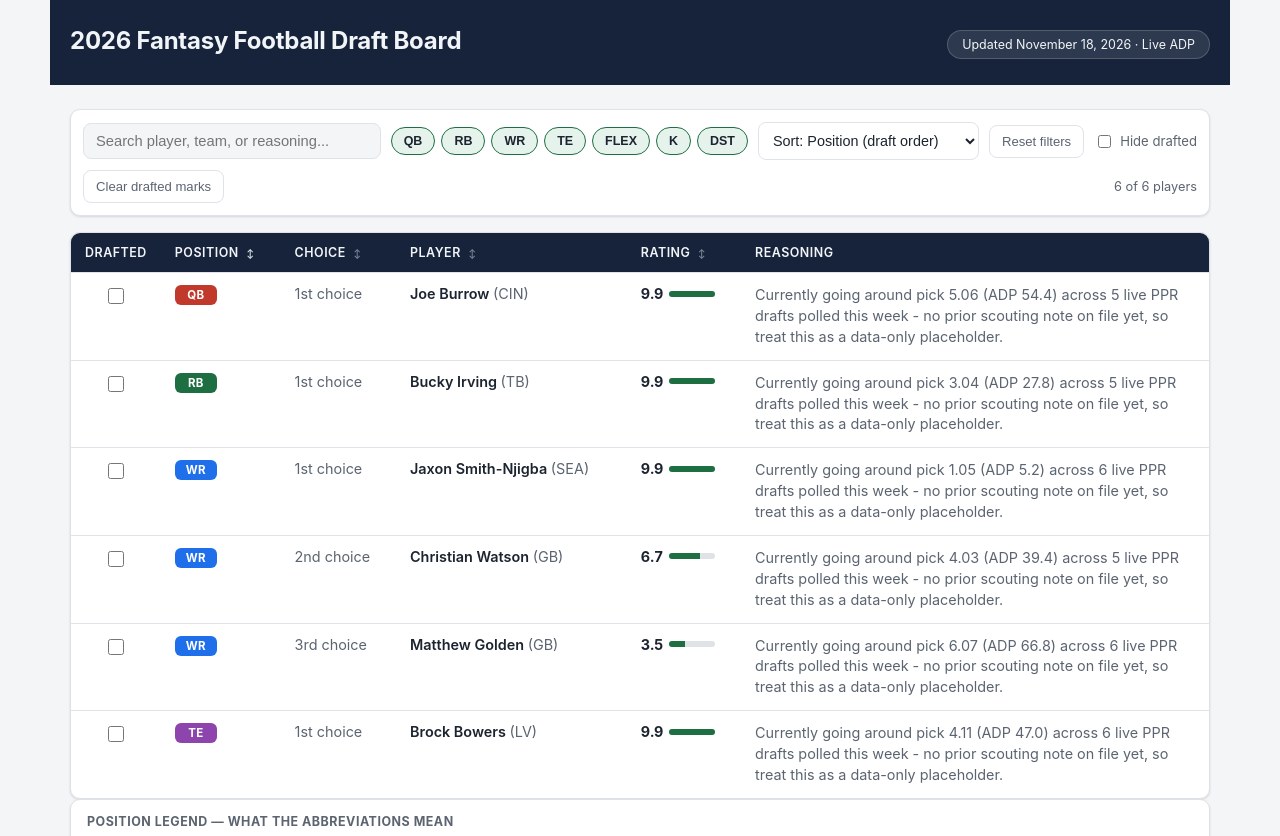
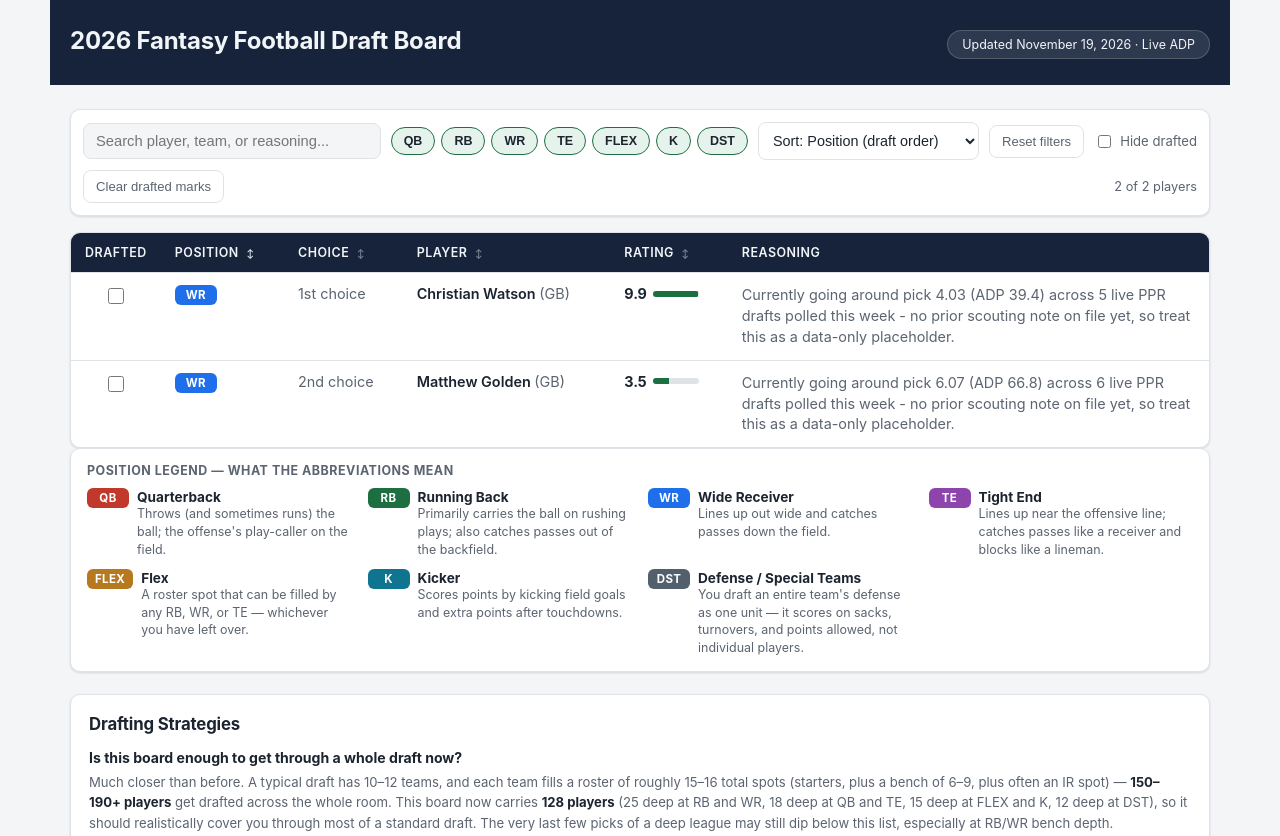
Before and after one commit to tsummey/fantasy-football-draft-board, a plain HTML site: page index.html in a window 1280 px wide. Shown: the top 836 px of the page. Drawn offline with Linux system fonts and the light colour scheme.

Commit message:
Refresh live ADP data (2026-11-19)

```diff
--- a/index.html
+++ b/index.html
@@ -465,7 +465,7 @@
       <div>
         <h1>2026 Fantasy Football Draft Board</h1>
       </div>
-      <span class="badge">Updated November 18, 2026 &middot; Live ADP</span>
+      <span class="badge">Updated November 19, 2026 &middot; Live ADP</span>
     </div>
   </header>
 
@@ -583,18 +583,10 @@
 
 <script>
 const DATA = [
-  { position: "QB", depth: 1, player: "Joe Burrow", team: "CIN", rating: 9.9,
-    reasoning: "Currently going around pick 5.06 (ADP 54.4) across 5 live PPR drafts polled this week - no prior scouting note on file yet, so treat this as a data-only placeholder." },
-  { position: "RB", depth: 1, player: "Bucky Irving", team: "TB", rating: 9.9,
-    reasoning: "Currently going around pick 3.04 (ADP 27.8) across 5 live PPR drafts polled this week - no prior scouting note on file yet, so treat this as a data-only placeholder." },
-  { position: "WR", depth: 1, player: "Jaxon Smith-Njigba", team: "SEA", rating: 9.9,
-    reasoning: "Currently going around pick 1.05 (ADP 5.2) across 6 live PPR drafts polled this week - no prior scouting note on file yet, so treat this as a data-only placeholder." },
-  { position: "WR", depth: 2, player: "Christian Watson", team: "GB", rating: 6.7,
+  { position: "WR", depth: 1, player: "Christian Watson", team: "GB", rating: 9.9,
     reasoning: "Currently going around pick 4.03 (ADP 39.4) across 5 live PPR drafts polled this week - no prior scouting note on file yet, so treat this as a data-only placeholder." },
-  { position: "WR", depth: 3, player: "Matthew Golden", team: "GB", rating: 3.5,
+  { position: "WR", depth: 2, player: "Matthew Golden", team: "GB", rating: 3.5,
     reasoning: "Currently going around pick 6.07 (ADP 66.8) across 6 live PPR drafts polled this week - no prior scouting note on file yet, so treat this as a data-only placeholder." },
-  { position: "TE", depth: 1, player: "Brock Bowers", team: "LV", rating: 9.9,
-    reasoning: "Currently going around pick 4.11 (ADP 47.0) across 6 live PPR drafts polled this week - no prior scouting note on file yet, so treat this as a data-only placeholder." },
 ];
 
 const POSITIONS = ["QB", "RB", "WR", "TE", "FLEX", "K", "DST"];
```
